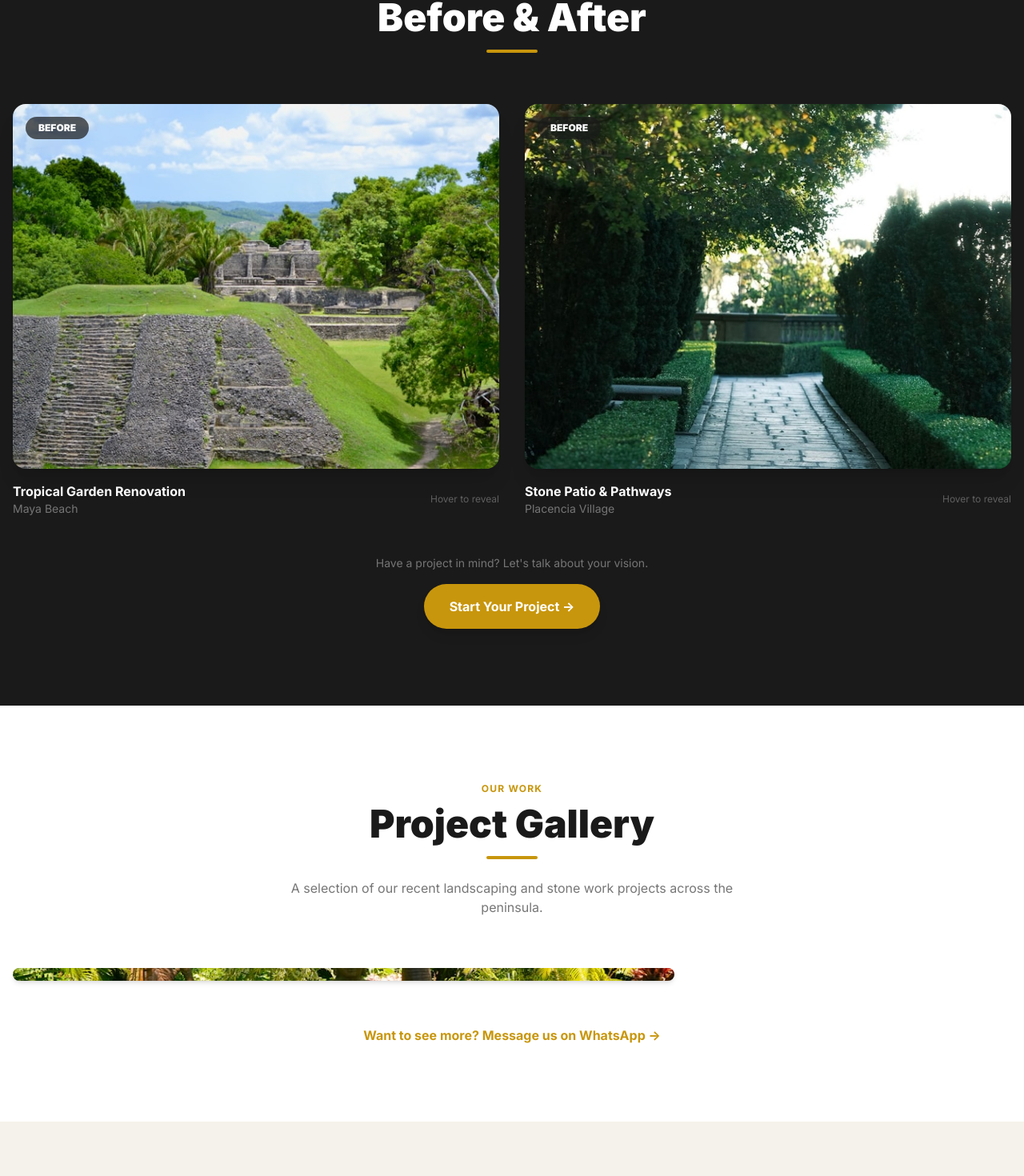
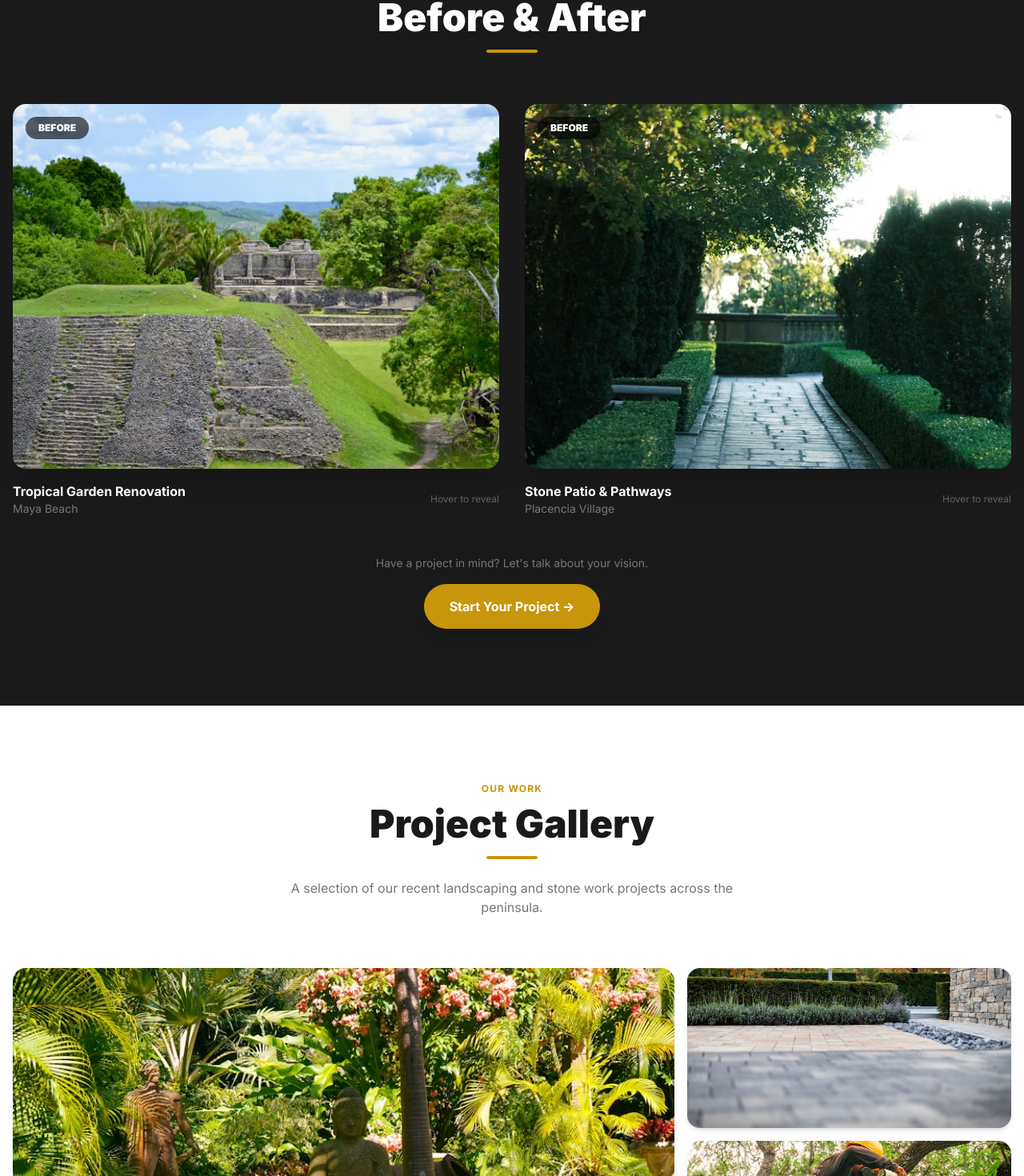
Before and after one commit to placenciagreenscapes/placencia-greenscapes, a React (Vite) app: page / in a window 1280 px wide. Shown: the part 2012-3482 px from the top of the page at 80% size. Built offline with nearby package versions, Linux system fonts and the light colour scheme.

Commit message:
Fix Gallery grid collapse + revert BeforeAfter to original
- Gallery: replaced broken aspect-auto with explicit minHeight on featured item
- BeforeAfter: reverted to original hover crossfade design

```diff
--- a/src/components/BeforeAfter.tsx
+++ b/src/components/BeforeAfter.tsx
@@ -56,40 +56,31 @@ function BeforeAfterCard({ before, after, title, location }: {
   const [showAfter, setShowAfter] = useState(false)
 
   return (
-    <div>
+    <div className="group">
       <div
-        className="relative overflow-hidden rounded-2xl cursor-pointer shadow-xl group"
+        className="relative overflow-hidden rounded-2xl aspect-[4/3] cursor-pointer shadow-xl"
         onMouseEnter={() => setShowAfter(true)}
         onMouseLeave={() => setShowAfter(false)}
-        onClick={() => setShowAfter((v) => !v)}
       >
-        {/* Before image — always visible underneath */}
+        {/* Before image */}
         <div
-          className="w-full aspect-[4/3] bg-cover bg-center"
-          style={{ backgroundImage: `url(${before})` }}
+          className="absolute inset-0 bg-cover bg-center transition-opacity duration-700"
+          style={{ backgroundImage: `url(${before})`, opacity: showAfter ? 0 : 1 }}
         />
-        {/* After image — slides in from right on hover/tap */}
+        {/* After image */}
         <div
-          className="absolute inset-0 bg-cover bg-center transition-transform duration-700 ease-in-out"
-          style={{
-            backgroundImage: `url(${after})`,
-            transform: showAfter ? 'translateX(0)' : 'translateX(100%)',
-          }}
+          className="absolute inset-0 bg-cover bg-center transition-opacity duration-700"
+          style={{ backgroundImage: `url(${after})`, opacity: showAfter ? 1 : 0 }}
         />
 
-        {/* Before label */}
-        <span className={`absolute top-4 left-4 rounded-full px-4 py-1.5 text-xs font-black uppercase bg-dark/70 text-white transition-opacity duration-300 ${showAfter ? 'opacity-0' : 'opacity-100'}`}>
+        {/* Labels */}
+        <div className={`absolute top-4 left-4 rounded-full px-4 py-1.5 text-xs font-black uppercase transition-opacity duration-300 ${showAfter ? 'opacity-0' : 'opacity-100'}`}
+          style={{ background: 'rgba(0,0,0,0.6)' }}>
           Before
-        </span>
-        {/* After label */}
-        <span className={`absolute top-4 right-4 rounded-full px-4 py-1.5 text-xs font-black uppercase bg-accent text-dark transition-opacity duration-300 ${showAfter ? 'opacity-100' : 'opacity-0'}`}>
+        </div>
+        <div className={`absolute top-4 left-4 rounded-full bg-accent px-4 py-1.5 text-xs font-black uppercase text-dark transition-opacity duration-300 ${showAfter ? 'opacity-100' : 'opacity-0'}`}>
           After
-        </span>
-
-        {/* Click hint */}
-        <span className="absolute bottom-4 left-1/2 -translate-x-1/2 rounded-full bg-dark/60 backdrop-blur-sm px-4 py-1.5 text-xs text-white/60 md:hidden">
-          Tap to compare
-        </span>
+        </div>
       </div>
 
       <div className="mt-4 flex justify-between items-center">
@@ -97,7 +88,7 @@ function BeforeAfterCard({ before, after, title, location }: {
           <div className="font-bold text-white">{title}</div>
           <div className="text-white/40 text-sm">{location}</div>
         </div>
-        <span className="text-white/30 text-xs hidden md:inline">Hover to reveal</span>
+        <span className="text-white/30 text-xs">Hover to reveal</span>
       </div>
     </div>
   )
--- a/src/components/Gallery.tsx
+++ b/src/components/Gallery.tsx
@@ -20,13 +20,16 @@ export default function Gallery() {
           </p>
         </div>
 
-        <div className="grid sm:grid-cols-2 lg:grid-cols-3 gap-4">
-          {galleryImages.map((img, i) => (
+        <div className="grid grid-cols-2 lg:grid-cols-3 gap-4">
+          {galleryImages.map((img, i) => {
+            const isFeature = i === 0
+            return (
               <div
                 key={img.src}
-              className={`group relative overflow-hidden rounded-2xl ${
-                i === 0 ? 'sm:col-span-2 sm:row-span-2' : ''
-              } aspect-square sm:aspect-auto shadow-md hover:shadow-xl transition-all duration-300`}
+                className={`group relative overflow-hidden rounded-2xl shadow-md hover:shadow-xl transition-all duration-300 ${
+                  isFeature ? 'col-span-2 lg:col-span-2 lg:row-span-2' : ''
+                }`}
+                style={{ minHeight: isFeature ? '320px' : '200px' }}
               >
                 <div
                   className="absolute inset-0 bg-cover bg-center transition-transform duration-700 group-hover:scale-105"
@@ -39,7 +42,8 @@ export default function Gallery() {
                   </p>
                 </div>
               </div>
-          ))}
+            )
+          })}
         </div>
 
         <div className="text-center mt-10">
```
Lines whose indentation alone changed are shown as unchanged.
